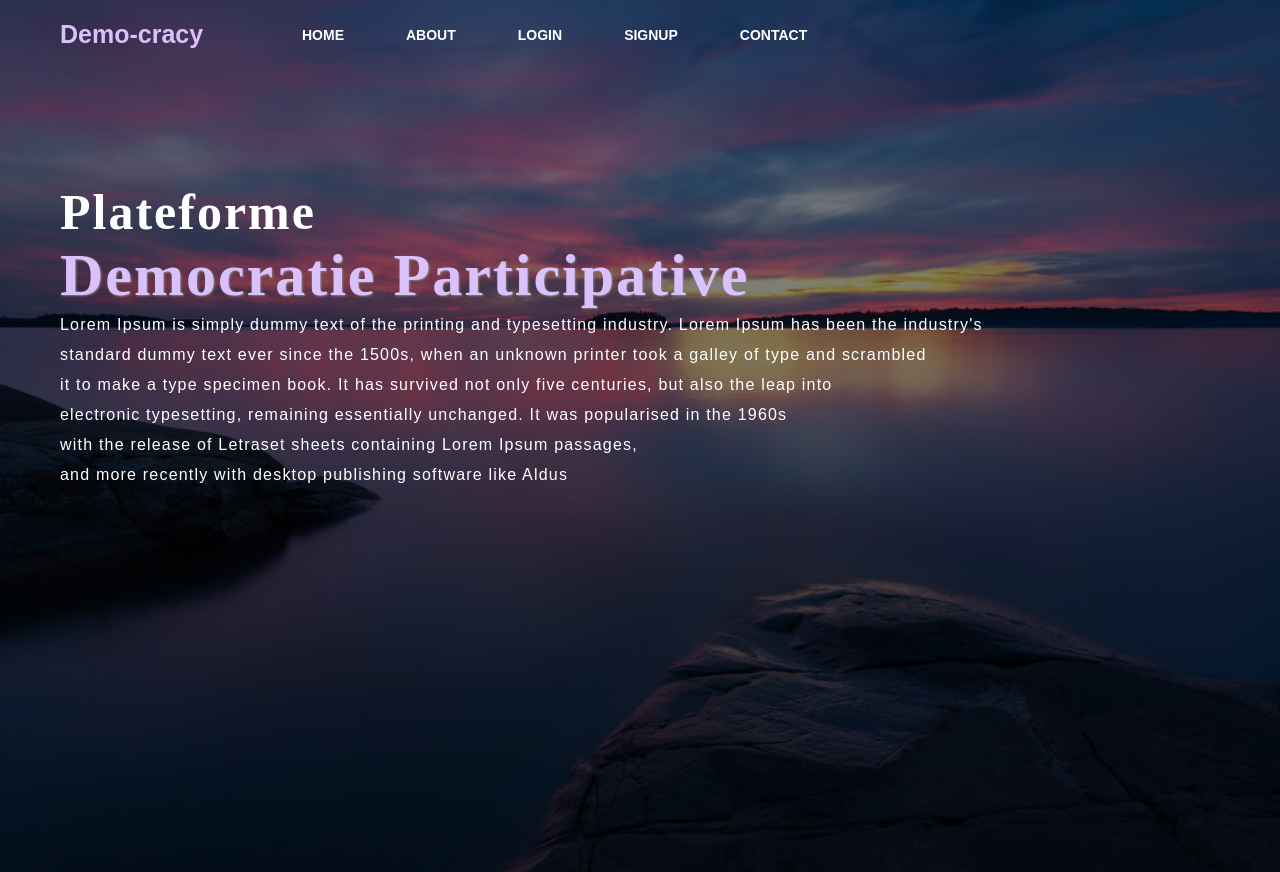
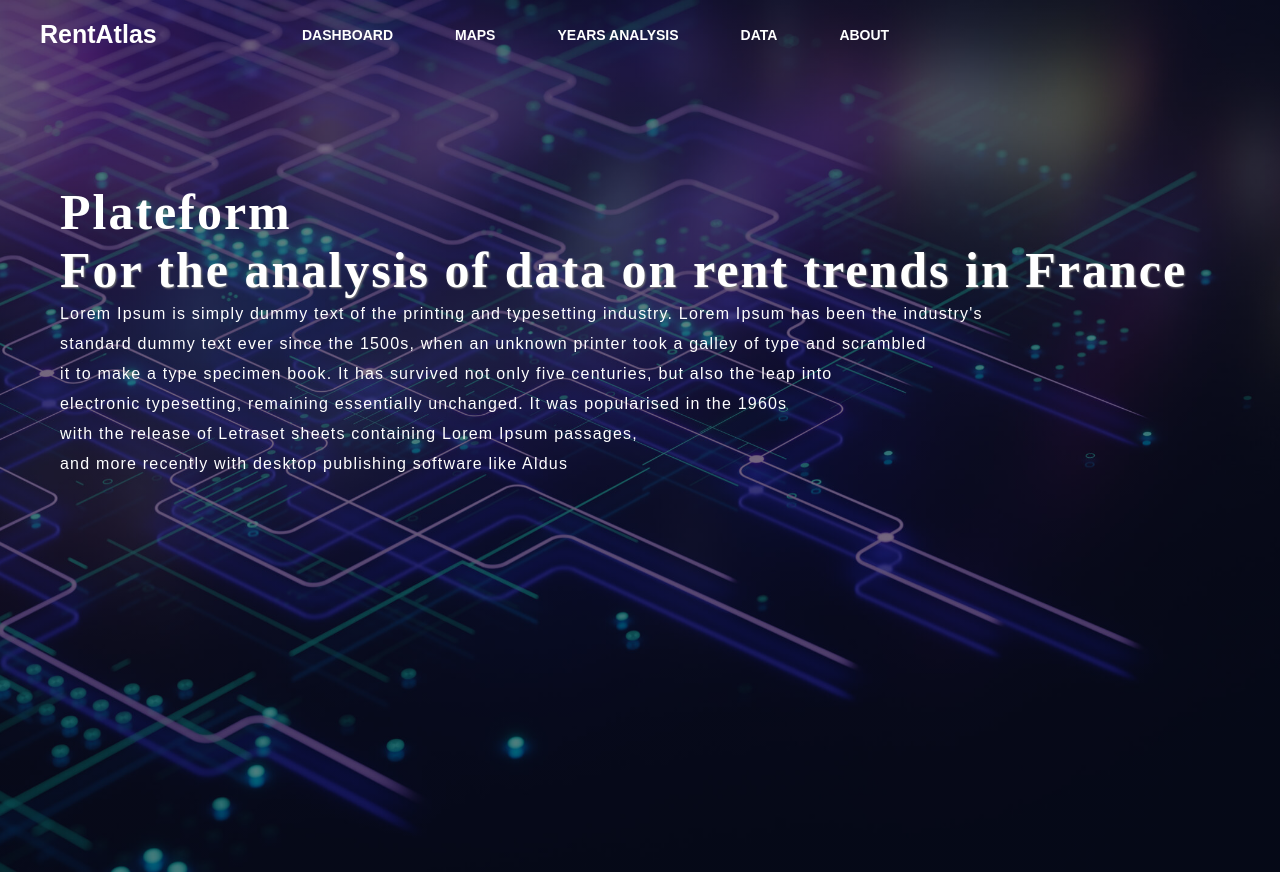
Before and after one commit to ifoudil/RentAtlas, a PHP site: page / in a window 1280 px wide. Run offline with PHP 8.4, Linux system fonts and the light colour scheme.

Commit message:
fix : Change some content like title and menu

```diff
--- a/css/homePageStyle.css
+++ b/css/homePageStyle.css
@@ -5,7 +5,7 @@
 
 .homepage{
 	width: 100%;
-	background: linear-gradient(to top, rgba(0,0,0,0.5)50%, rgba(0,0,0,0.5)50%), url(2.jpg);
+	background: linear-gradient(to top, rgba(0,0,0,0.5)50%, rgba(0,0,0,0.5)50%), url(image.jpg);
 	background-position: center;
 	background-size: cover;
 	height: 109vh;
@@ -24,10 +24,9 @@
 }
 
 .logo{
-	color: #dbc1fc;
+	color: #fff;
 	font-size: 25px;
 	font-family: Arial;
-	padding-left: 20px;
 	float: left;
 	padding-top: 20px;
 }
@@ -64,7 +63,8 @@
 }
 
 .ul-menu li a:hover{
-	color: #dbc1fc;
+	color: #4b76cc;
+	font-size: 16px;
 }
 
 .home-page-content{
@@ -92,7 +92,7 @@
 }
 
 .home-page-content span{
-	color: #dbc1fc;
-	font-size: 60px;
+	color: #ffff;
+	font-size: 50px;
 	text-shadow: 1px 1px 2px grey;
 }
--- a/index.php
+++ b/index.html
@@ -9,20 +9,20 @@
 		<div class='homepage'>
 			<div class='navBar'>
 				<div class='icon'>
-					<h2 class='logo'>Demo-cracy</h2>
+					<h2 class='logo'>RentAtlas</h2>
 				</div>
 				<div class='menu'>
 					<ul class='ul-menu'>
-						<li><a href='#'>HOME</a></li>
+						<li><a href='#'>DASHBOARD</a></li>
+						<li><a href='#'>MAPS</a></li>
+						<li><a href='#'>YEARS ANALYSIS</a></li>
+						<li><a href='#'>DATA</a></li>
 						<li><a href='#'>ABOUT</a></li>
-						<li><a href='#'>LOGIN</a></li>
-						<li><a href='#'>SIGNUP</a></li>
-						<li><a href='#'>CONTACT</a></li>
 					</ul>
 				</div>
 			</div>
 			<div class='home-page-content'>
-				<h1>Plateforme <br><span>Democratie Participative</span></h1>
+				<h1>Plateform<br><span>For the analysis of data on rent trends in France</span></h1>
 				<p class='paragraphe-home-page'>Lorem Ipsum is simply dummy text of the printing and typesetting industry. Lorem Ipsum has been the industry's
 					<br>standard dummy text ever since the 1500s, when an unknown printer took a galley of type and scrambled
 					<br>it to make a type specimen book. It has survived not only five centuries, but also the leap into
```
Also changed, not shown: css/1.jpg (deleted), css/2.jpg (deleted), css/image.jpg (added).
